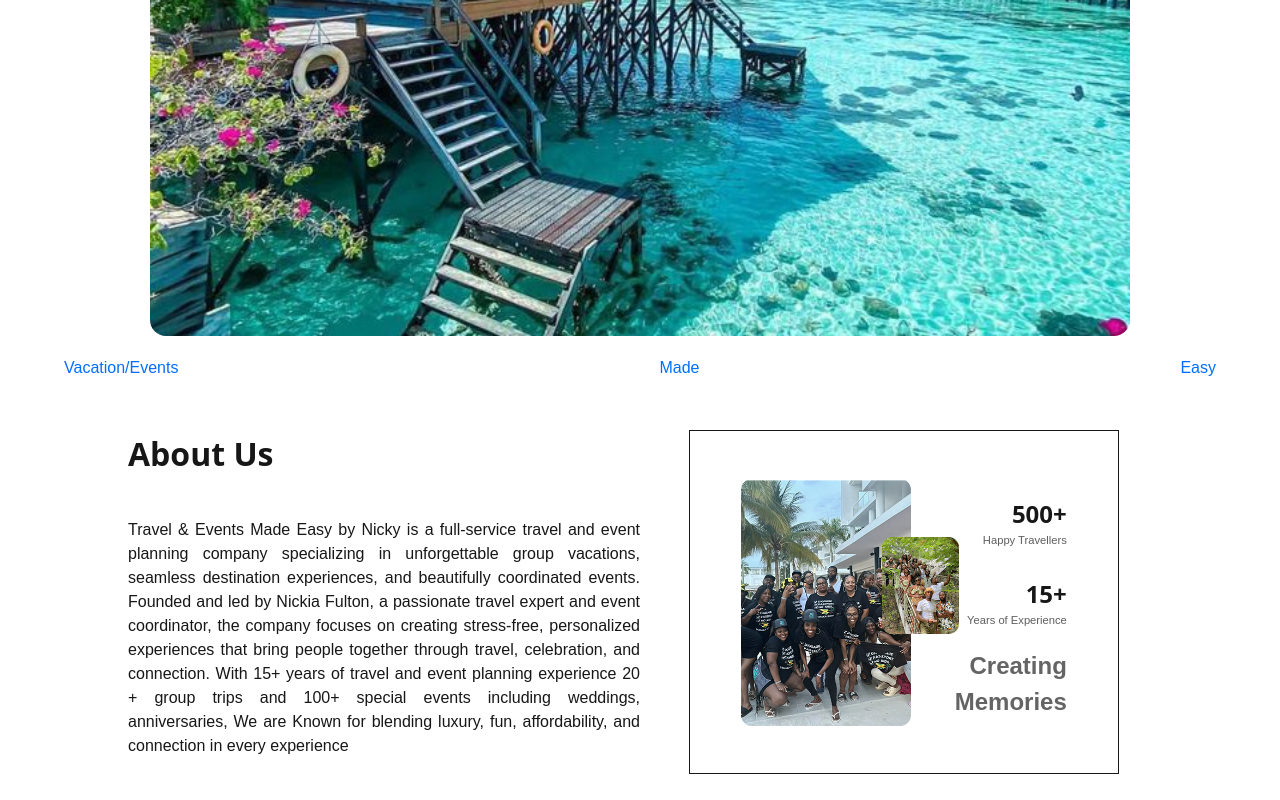
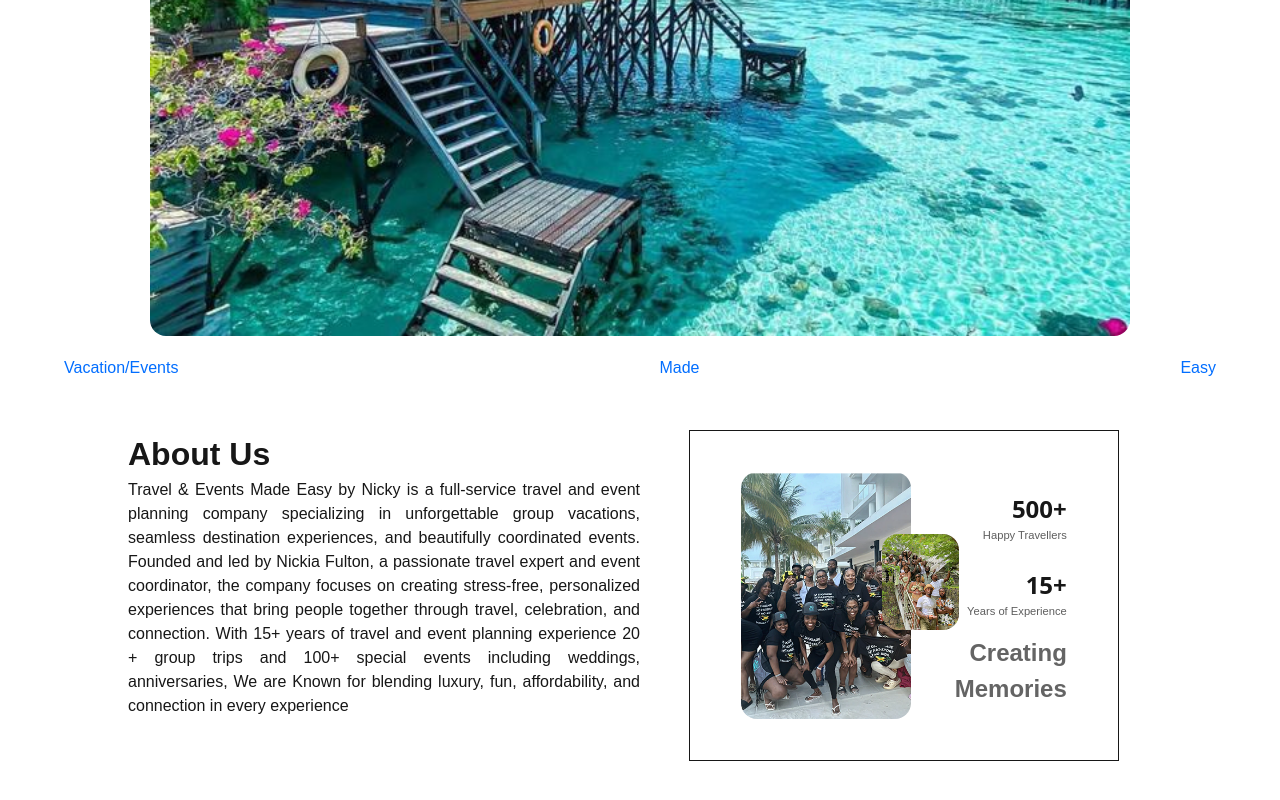
Before and after one commit to TheEldaps/Travel-Events, a Next.js app: page / in a window 1280 px wide. Shown: the part 757-1557 px from the top of the page. Built offline with nearby package versions, Linux system fonts and the light colour scheme.

Commit message:
Add Events component

```diff
--- a/app/components/AboutSection.tsx
+++ b/app/components/AboutSection.tsx
@@ -7,14 +7,14 @@
   return (
     <section className='sm:flex px-[5%] sm:px-[10%] gap-4 mb-10'>
       <section className='sm:max-w-[50%]'>
-        <h2 className='font-bold text-[2rem] mb-[40px] font-[sans]'>About Us</h2>
+        <h2 className='font-bold text-[2rem] mb-10font-[sans]'>About Us</h2>
         <p className='mb-4 text-justify px-[]'>Travel & Events Made Easy by Nicky is a full-service travel and event planning company specializing in unforgettable group vacations, seamless destination experiences, and beautifully coordinated events. Founded and led by Nickia Fulton, a passionate travel expert and event coordinator, the company focuses on creating stress-free, personalized experiences that bring people together through travel, celebration, and connection. With 15+ years of travel and event planning experience 20 + group trips and 100+ special events including weddings, anniversaries, We are Known for blending luxury, fun, affordability, and connection in every experience</p>
       </section>
 
       <section className='border flex sm:flex-col mx-auto lg:flex-row gap-3 sm:w-[50%] max-w-[400px] lg:max-w-[430px] px-[5%] sm:py-[4%]'>
         <div className='flex grow relative max-w-[200px] min-w-[170px]  sm:w-[50%] sm:items-center'>
-          <Image src={AboutImg1} width='312' height='453' alt='About section Image 1' className='w-full h-auto max-w-[200px] sm:w' />
-          <Image src={AboutImg2} width='150' height='189' alt='About section Image 1' className='absolute top-1/4 right-[-28%] w-[45%] max-w-[90px] h-auto' />
+          <Image src={AboutImg1} width='312' height='453' alt='About section Image 1' className='rounded-2xl w-full h-auto max-w-[200px] sm:w' />
+          <Image src={AboutImg2} width='150' height='189' alt='About section Image 1' className='rounded-2xl absolute top-1/4 right-[-28%] w-[45%] max-w-[90px] h-auto' />
         </div>
 
         <ul className='flex flex-col justify-between grow py-3 gap-2'>
--- /dev/null
+++ b/app/components/Events.tsx
@@ -0,0 +1,22 @@
+import Image from 'next/image'
+import { StaticImageData } from 'next/image'
+
+export default function Events({ image, title, description, }: { image: StaticImageData, title: string, description: string }) {
+    return (
+        <div>
+            <Image src={image} width='500' height='300 ' alt='Event image' />
+
+            <div>
+                <h3>{title}</h3>
+                <p>{description}</p>
+
+                <p>Deposit</p>
+                <p>$125 to secure a spot (Non-Refundable)</p>
+
+                <button>Get Tickets </ button>
+                <button>share</button>
+                <button>&#10084;</button>
+            </div>
+        </div>
+    );
+}
--- a/app/components/EventsSection.tsx
+++ b/app/components/EventsSection.tsx
@@ -0,0 +1,16 @@
+import Link from 'next/link'
+
+export default function EventsSection() {
+    return (
+        <section>
+
+            <div>
+                <h2>Upcoming Events <br /><span className='text-[#026EFF]'>You Cannot Miss! </span></h2>
+                <p>See what's coming soon and find the perfect experience  <Link href='/services' className='underline'>See All Services &rarr;</Link></p>
+            </div>
+
+
+
+        </section>
+    )
+}
```
Also changed, not shown: public/EventsImg1.png (added), public/EventsImg2.png (added).
